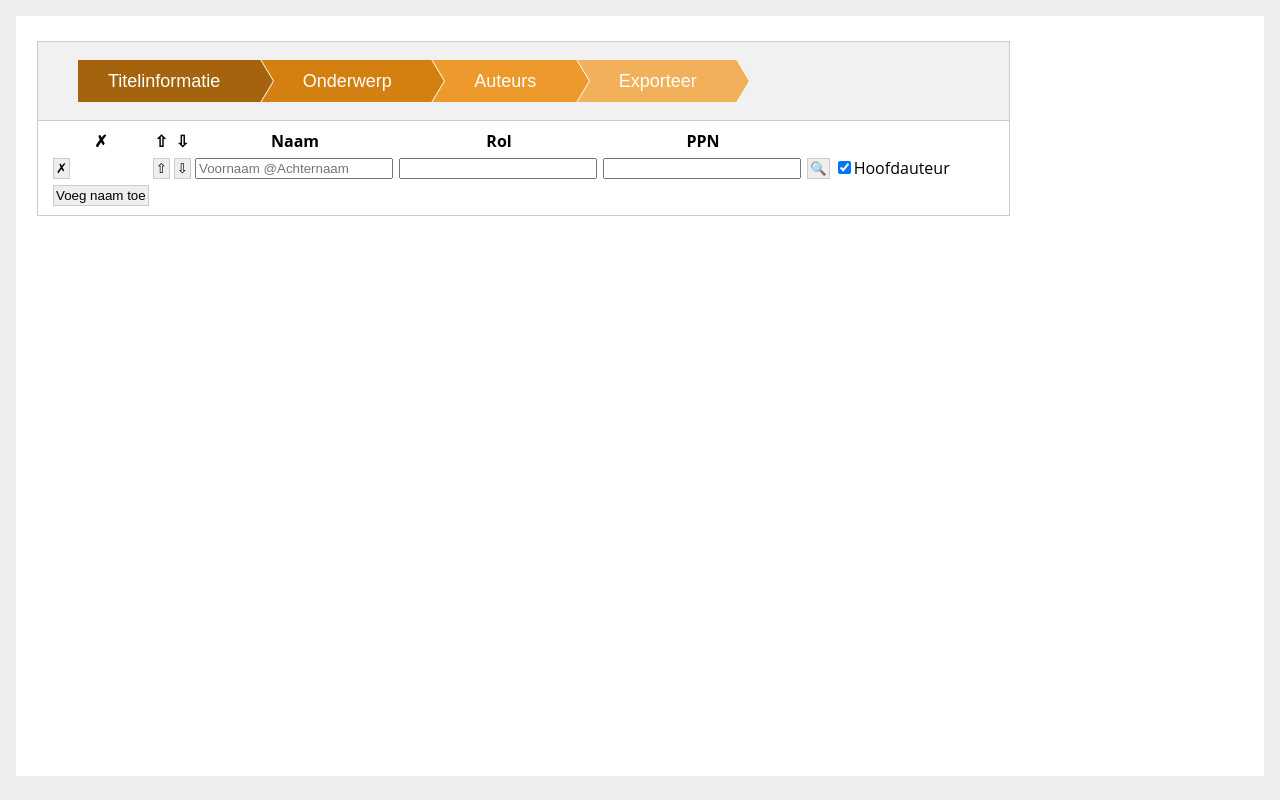
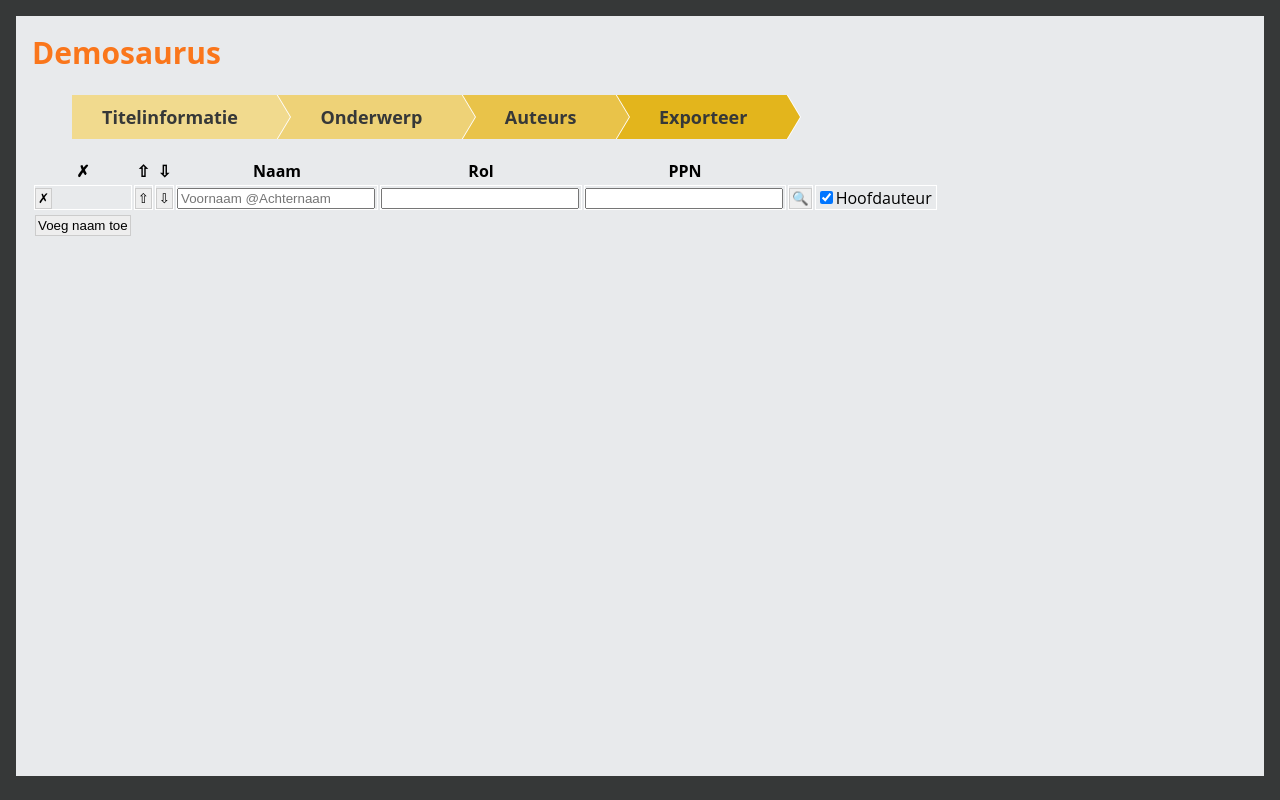
Before and after one commit to KBNLresearch/Demosaurus, a Python web app: template demosaurus-webapp/demosaurus/templates/publication/view.html in a window 1280 px wide. Run offline with Jinja, Linux system fonts and the light colour scheme; the template is opened without the code that fills it, so the values that code supplies are empty; some libraries are stand-ins or nearby versions.

Commit message:
UI upgrade

```diff
--- a/demosaurus-webapp/demosaurus/__init__.py
+++ b/demosaurus-webapp/demosaurus/__init__.py
@@ -63,6 +63,7 @@ def create_app(test_config=None, SECRET_KEY='dev'):
     def create_all():
         db_users.create_all()
 
+    # Werkt niet? Je wil inloggen wanneer je op de "homepage" (root) beland.
     @app.route('/')
     @login_required
     def index():
--- a/demosaurus-webapp/demosaurus/static/js/my_functions.js
+++ b/demosaurus-webapp/demosaurus/static/js/my_functions.js
@@ -29,6 +29,8 @@ function openTab(evt, tabName){
     tabcontent[i].style.display = "none";
   }
 
+  // When switching tabs, also show the corresponding results (2nd half of page).
+  // FIX: doesn't show back after hiding, .style.display = "block"; ?
   bottomcontent = document.getElementsByClassName("bottomcontent");
   for (i = 0; i < bottomcontent.length; i++) {
     bottomcontent[i].style.display = "none";
--- a/demosaurus-webapp/demosaurus/static/style.css
+++ b/demosaurus-webapp/demosaurus/static/style.css
@@ -1,18 +1,20 @@
 
-html { font-family: "Open Sans", Arial, sans-serif; background: #eee; padding: 1rem; height: 95% }
-body { max-width: 1500px; margin: 0 auto; background: white; min-height: 100%}
-h1 { font-family: "Open Sans", Arial, sans-serif; color: #377ba8; margin: 1rem 0; }
+html { font-family: "Open Sans", Helvetica, sans-serif; background: #363838; padding: 1rem; height: 95% }
+body { max-width: 1500px; margin: 0 auto; background: #E8EAEC; min-height: 100%}
+h1 { font-family: "Open Sans", Helvetica, sans-serif; color: #FA761B; margin: 1rem 0; font-size: 30px; }
 
 
 a { color: #377ba8; } /* clickables */
 
 hr { border: none; border-top: 1px solid lightgray; } /* horizontal rule */
 
-nav { background: lightgray; display: flex; align-items: center; padding: 0 0.5rem; }
+/*
+nav { background: black; display: flex; align-items: center; padding: 0 0.5rem; }
 nav h1 { flex: auto; margin: 0; }
-nav h1 a { text-decoration: none; padding: 0.25rem 0.5rem; }
+nav h1 a { text-decoration: none; padding: 0.3rem 0.5rem; }
 nav ul  { display: flex; list-style: none; margin: 0; padding: 0; }
 nav ul li a, nav ul li span, header .action { display: block; padding: 0.5rem; }
+*/
 
 section {clear: both;}
 .content { padding: 0 1rem 1rem; }
@@ -88,12 +90,13 @@ th.score_cell > div > span {
 }
 */
 
-/* Style the tab */
+/* Style the tab
 .tab {
   overflow: hidden;
   border: 1px solid #ccc;
   background-color: #f1f1f1;
 }
+*/
 
 /* Style the buttons that are used to open the tab content
 .tab button {
@@ -127,14 +130,14 @@ th.score_cell > div > span {
   visibility: hidden;
 }
 
-/* Style the tab content */
+/* Style the tab content
 .tabcontent {
   display: none;
   padding: 6px 12px;
   border: 1px solid #ccc;
   border-top: none;
 }
-
+*/
 
 /* Hover with sub-scores styling */
 .divTable{
@@ -171,17 +174,18 @@ th.score_cell > div > span {
 .breadcrumb {
   list-style: none;
   overflow: hidden;
-  font: 18px Sans-Serif;
+  font: 18px "Open Sans", Helvetica, sans-serif;
 }
 .breadcrumb li {
   float: left;
 }
 .breadcrumb li a {
-  color: white;
+  color: #363838;
+  font-weight: bold;
   text-decoration: none;
   padding: 10px 0 10px 60px;
   background: brown; /* fallback color */
-  background: hsla(34,85%,35%,1);
+  background: hsla(46, 78%, 75%, 1);
   position: relative;
   display: block;
   float: left;
@@ -194,7 +198,7 @@ th.score_cell > div > span {
   height: 0;
   border-top: 50px solid transparent; /* Go big on the size, and let overflow hide */
   border-bottom: 50px solid transparent;
-  border-left: 30px solid hsla(34,85%,35%,1);
+  border-left: 30px solid hsla(46, 78%, 75%, 1);
   position: absolute;
   top: 50%;
   margin-top: -50px;
@@ -221,28 +225,16 @@ th.score_cell > div > span {
 .breadcrumb li:first-child a {
   padding-left: 30px;
 }
-.breadcrumb li:nth-child(2) a       { background:        hsla(34,85%,45%,1); }
-.breadcrumb li:nth-child(2) a:after { border-left-color: hsla(34,85%,45%,1); }
-.breadcrumb li:nth-child(3) a       { background:        hsla(34,85%,55%,1); }
-.breadcrumb li:nth-child(3) a:after { border-left-color: hsla(34,85%,55%,1); }
-.breadcrumb li:nth-child(4) a       { background:        hsla(34,85%,65%,1); }
-.breadcrumb li:nth-child(4) a:after { border-left-color: hsla(34,85%,65%,1); }
-/*.breadcrumb li:nth-child(5) a       { background:        hsla(34,85%,75%,1); }
-.breadcrumb li:nth-child(5) a:after { border-left-color: hsla(34,85%,75%,1); }
-.breadcrumb li:last-child a {
-  background: transparent !important;
-  color: black;
-  pointer-events: none;
-  cursor: default;
-}
-.breadcrumb li:last-child a::after {
-  border: 0;
-}*/
-
+.breadcrumb li:nth-child(2) a       { background:        hsla(46, 78%, 70%, 1); }
+.breadcrumb li:nth-child(2) a:after { border-left-color: hsla(46, 78%, 70%, 1); }
+.breadcrumb li:nth-child(3) a       { background:        hsla(46, 78%, 60%, 1); }
+.breadcrumb li:nth-child(3) a:after { border-left-color: hsla(46, 78%, 60%, 1); }
+.breadcrumb li:nth-child(4) a       { background:        hsla(46, 78%, 50%, 1); }
+.breadcrumb li:nth-child(4) a:after { border-left-color: hsla(46, 78%, 50%, 1); }
 
 .breadcrumb li a:hover {
-  background: hsla(34, 85%, 25%, 1);
+  background: hsla(46, 78%, 80%, 1);
 }
 .breadcrumb li a:hover:after {
-  border-left-color: hsla(34, 85%, 25%, 1) !important;
+  border-left-color: hsla(46, 78%, 80%, 1) !important;
 }
--- a/demosaurus-webapp/demosaurus/templates/publication/view.html
+++ b/demosaurus-webapp/demosaurus/templates/publication/view.html
@@ -2,8 +2,10 @@
 {% extends 'base.html' %}
 
 
+<!-- Title of publicationor "Demosaurus" as Header -->
 {% block header %}
-<h1>{% block title %}{{publication['titelvermelding']}}{% endblock %}</h1>
+
+<h1>{% block title %}Demosaurus{% endblock %}</h1>
 {% endblock %}
 
 
@@ -23,7 +25,7 @@
 
 
 {# Status tabs #}
-<div style="width:80%;float:left; padding: 5px;height: 450px;">
+<div>
   <script type=text/javascript src="{{url_for('static', filename='js/contributor-block.js') }}"></script>
   <script type=text/javascript>
 
@@ -262,5 +264,6 @@
     </ul>
   </div>
 
+</div>
 
 {% endblock %}
```
